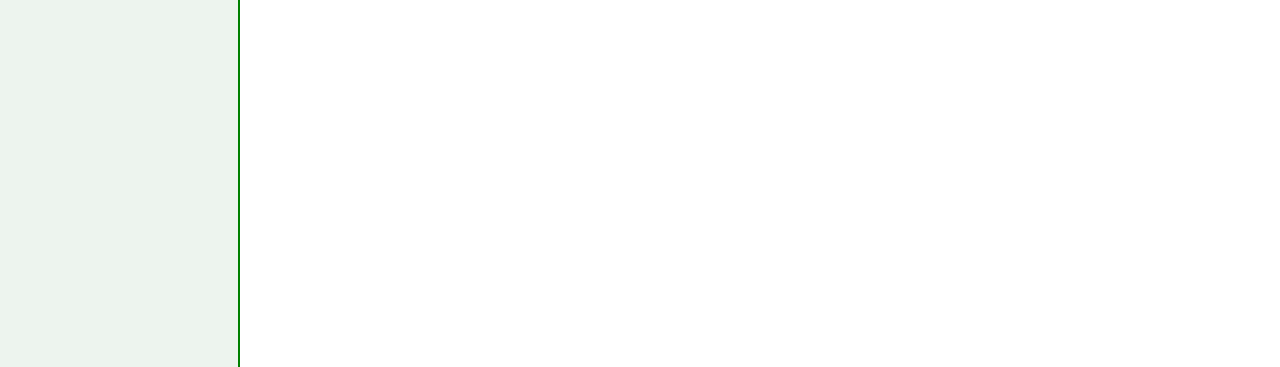
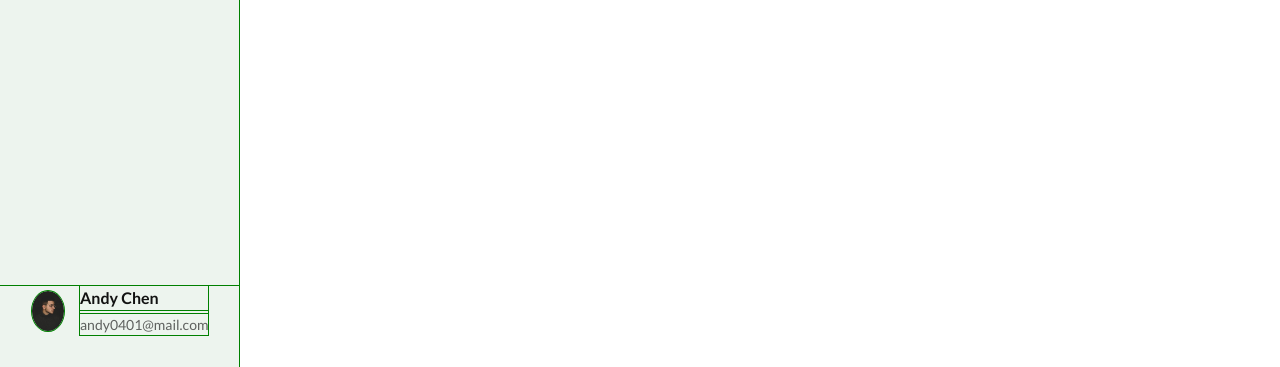
Before and after one commit to sesame55/week05, a plain HTML site: page dist/index.html in a window 1280 px wide. Shown: the part 433-800 px from the top of the page. Drawn offline with nearby package versions, Linux system fonts and the light colour scheme.

Commit message:
側邊欄修改

```diff
--- a/app/assets/style/base/_font.scss
+++ b/app/assets/style/base/_font.scss
@@ -3,3 +3,5 @@
 body {
     font-family: 'Lato', sans-serif;
 }
+
+$fz: 10px;
--- a/app/assets/style/components/_sidebar.scss
+++ b/app/assets/style/components/_sidebar.scss
@@ -4,8 +4,12 @@
     // bottom: 0;
     // left: 0;
     width: 296px;
+    // width: 23%;
     height: 100vh;
+    position: relative;
 }
+
+
 .sidebar-menu {
     list-style: none;
     padding: 0;
@@ -15,10 +19,41 @@
         font-size: 1rem;
         line-height: 1.5;
         font-weight: bold;
-        border-left: 4px solid transparent ;
+        border-left: 4px solid transparent;
         transition: all 0.3s;
-        &:hover{
-            border-left: 4px solid #2A8356 ;
+        &:hover {
+            border-left: 4px solid #2a8356;
         }
     }
 }
+
+.sidebar-user {
+    position: absolute;
+    bottom: 0;
+    left: 0;
+    right: 0;
+}
+
+.sidebar-img {
+    display: block;
+    width: 40px;
+    height: 40px;
+    border-radius: 50%;
+}
+
+.sidebar-detail {
+    .sidebar-title,
+    .sidebar-text {
+        padding: 0;
+        margin: 0;
+    }
+    .sidebar-title {
+        font-size: $fz * 1.6;
+        line-height: 1.5;
+        font-weight: bold;
+    }
+    .sidebar-text {
+        font-size: $fz * 1.4;
+        line-height: 1.5;
+    }
+}
--- a/dist/index.html
+++ b/dist/index.html
@@ -14,9 +14,9 @@
         <div class="d-flex">
             <!-- 側邊欄 -->
             <nav class="sidebar bg-primary">
-                <div class="sidebar-logo px-5 pt-5 pb-3">
-                    <img class="d-block w-100" src="assets/images/logo-ANSWER.svg" alt="" />
-                </div>
+                <!-- logo -->
+                <img class="sidebar-logo px-5 pt-5 pb-3 d-block w-100" src="assets/images/logo-ANSWER.svg" alt="" />
+                <!-- 選單 -->
                 <ul class="sidebar-menu">
                     <li>
                         <a class="sidebar-menu-item d-flex text-info" href="#">
@@ -50,8 +50,15 @@
                         >
                     </li>
                 </ul>
+                <!-- 登入者 -->
+                <div class="sidebar-user d-flex align-items-center pb-5 px-5">
+                    <img class="sidebar-img mr-3" src="assets/images/andychen.jpeg" alt="" />
 
-
+                    <div class="sidebar-detail">
+                        <p class="sidebar-title text-info mb-1">Andy Chen</p>
+                        <p class="sidebar-text text-dark">andy0401@mail.com</p>
+                    </div>
+                </div>
             </nav>
             <!-- 右側內容 -->
             <div class="container-fluid">
```
Also changed, not shown: dist/assets/style/all.css, 2 other files.
